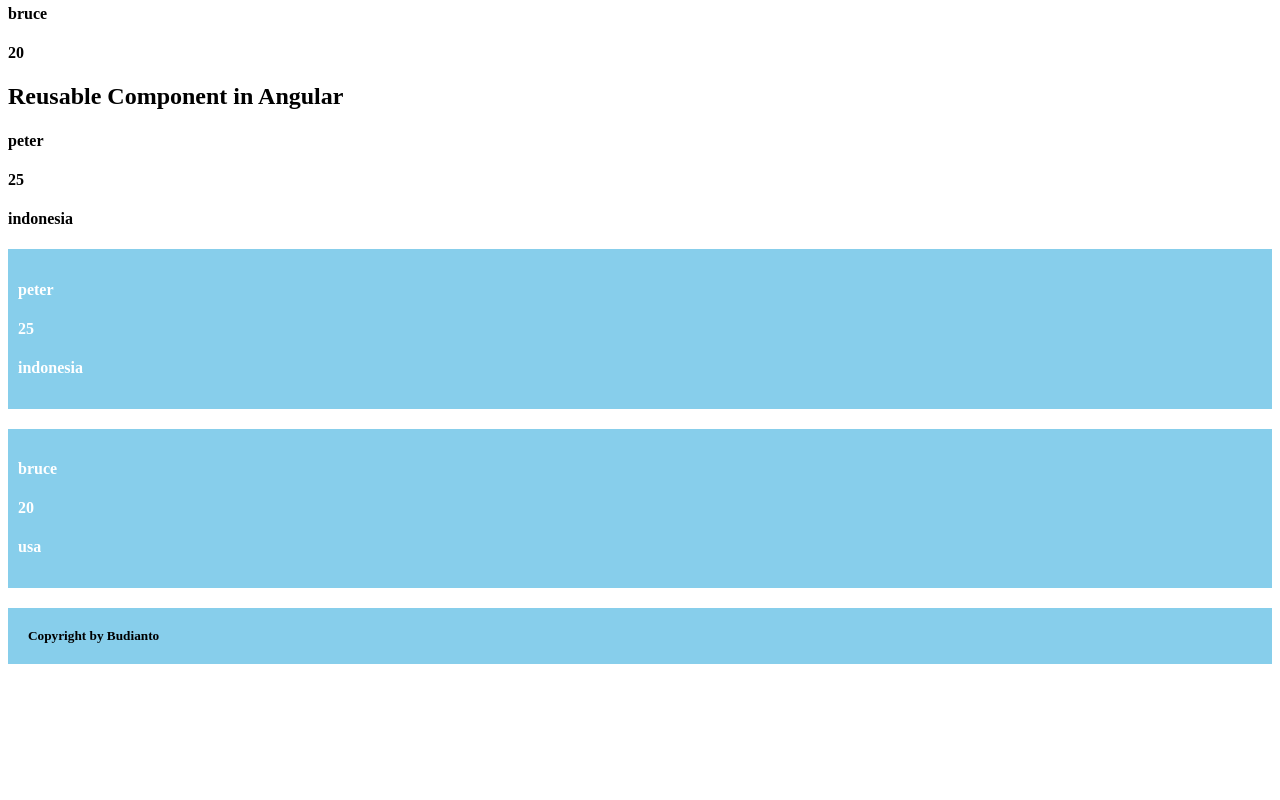
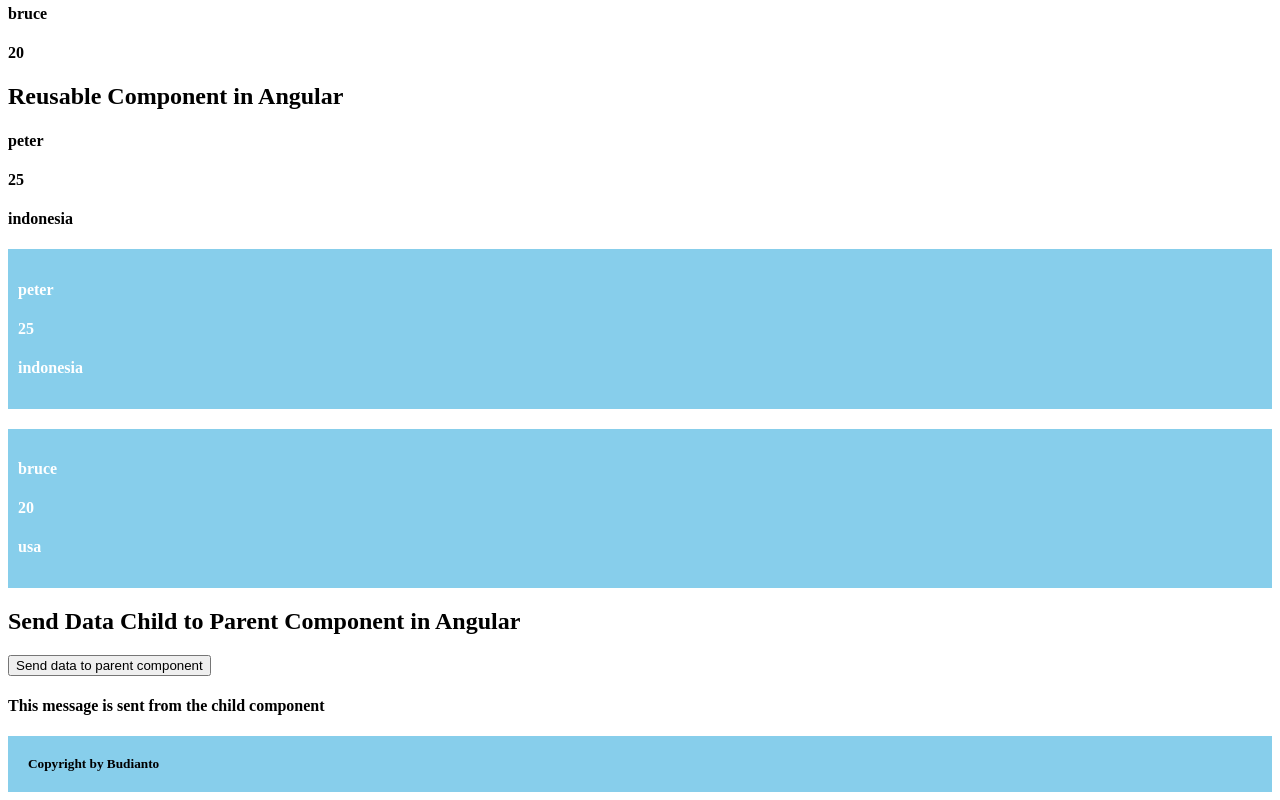
Before and after one commit to budiantoip/learn_angular, an Angular app: page / in a window 1280 px wide. Shown: the part 2316-3116 px from the top of the page. Before the commit the page ends 2988 px from the top, so only its background shows below. Built offline with nearby package versions, Linux system fonts and the light colour scheme.

Commit message:
send data from child to parent component

```diff
--- a/src/app/app.component.html
+++ b/src/app/app.component.html
@@ -13,4 +13,6 @@
 <app-style-binding></app-style-binding>
 <app-pass-data-to-child [hero]="parentData" [heroObject]="parentDataObject"></app-pass-data-to-child>
 <app-reusable-component [hero]="reusableComponentUser" [heroArray]="reusableComponentUsers"></app-reusable-component>
+<app-send-data-to-parent (parentFunction)="parentFunction($event)" app-send-data-to-parent (parentObjectFunction)="parentObjectFunction($event)"></app-send-data-to-parent>
+<h4>{{ dataFromChild }}</h4>
 <app-footer></app-footer>
--- a/src/app/app.component.ts
+++ b/src/app/app.component.ts
@@ -32,6 +32,8 @@ export class AppComponent {
       address: 'usa'
     }
   ]
+  dataFromChild=null;
+  objectDataFromChild=null;
 
   getMyName() {
     alert('button clicked!');
@@ -45,4 +47,14 @@ export class AppComponent {
     alert(name);
   }
 
+  parentFunction(data: any) {
+    console.warn(data);
+    this.dataFromChild = data;
+  }
+
+  parentObjectFunction(data: any) {
+    console.warn(data);
+    this.objectDataFromChild = data;
+  }
+
 }
--- a/src/app/app.module.ts
+++ b/src/app/app.module.ts
@@ -21,6 +21,7 @@ import { FooterComponent } from './footer/footer.component';
 import { StyleBindingComponent } from './style-binding/style-binding.component';
 import { PassDataToChildComponent } from './pass-data-to-child/pass-data-to-child.component';
 import { ReusableComponentComponent } from './reusable-component/reusable-component.component';
+import { SendDataToParentComponent } from './send-data-to-parent/send-data-to-parent.component';
 
 @NgModule({
   declarations: [
@@ -41,7 +42,8 @@ import { ReusableComponentComponent } from './reusable-component/reusable-compon
     FooterComponent,
     StyleBindingComponent,
     PassDataToChildComponent,
-    ReusableComponentComponent
+    ReusableComponentComponent,
+    SendDataToParentComponent
   ],
   imports: [
     BrowserModule,
--- /dev/null
+++ b/src/app/send-data-to-parent/send-data-to-parent.component.html
@@ -0,0 +1,2 @@
+<h2>Send Data Child to Parent Component in Angular</h2>
+<button (click)="sendData()">Send data to parent component</button>
--- /dev/null
+++ b/src/app/send-data-to-parent/send-data-to-parent.component.ts
@@ -0,0 +1,36 @@
+import { Component, OnInit, Output, EventEmitter } from '@angular/core';
+
+@Component({
+  selector: 'app-send-data-to-parent',
+  templateUrl: './send-data-to-parent.component.html',
+  styleUrls: ['./send-data-to-parent.component.css']
+})
+export class SendDataToParentComponent implements OnInit {
+
+  @Output() parentFunction: EventEmitter<any>=  new EventEmitter();
+  @Output() parentObjectFunction: EventEmitter<any>=  new EventEmitter();
+  constructor() { }
+
+  ngOnInit(): void {
+    this.parentFunction.emit('This message is sent from the child component');
+
+    let data = {
+      name: 'peter',
+      age: 20,
+      message: 'This message is also sent from the child component'
+    };
+    this.parentObjectFunction.emit(data);
+  }
+
+  sendData() {
+    this.parentFunction.emit('This message is sent from the child component via button click');
+
+    let data = {
+      name: 'peter',
+      age: 20,
+      message: 'This message is also sent from the child component via button click'
+    };
+    this.parentObjectFunction.emit(data);
+  }
+
+}
```
Also changed, not shown: src/app/send-data-to-parent/send-data-to-parent.component.css (added), 1 other file (tests, documents, lock files or other folders).
